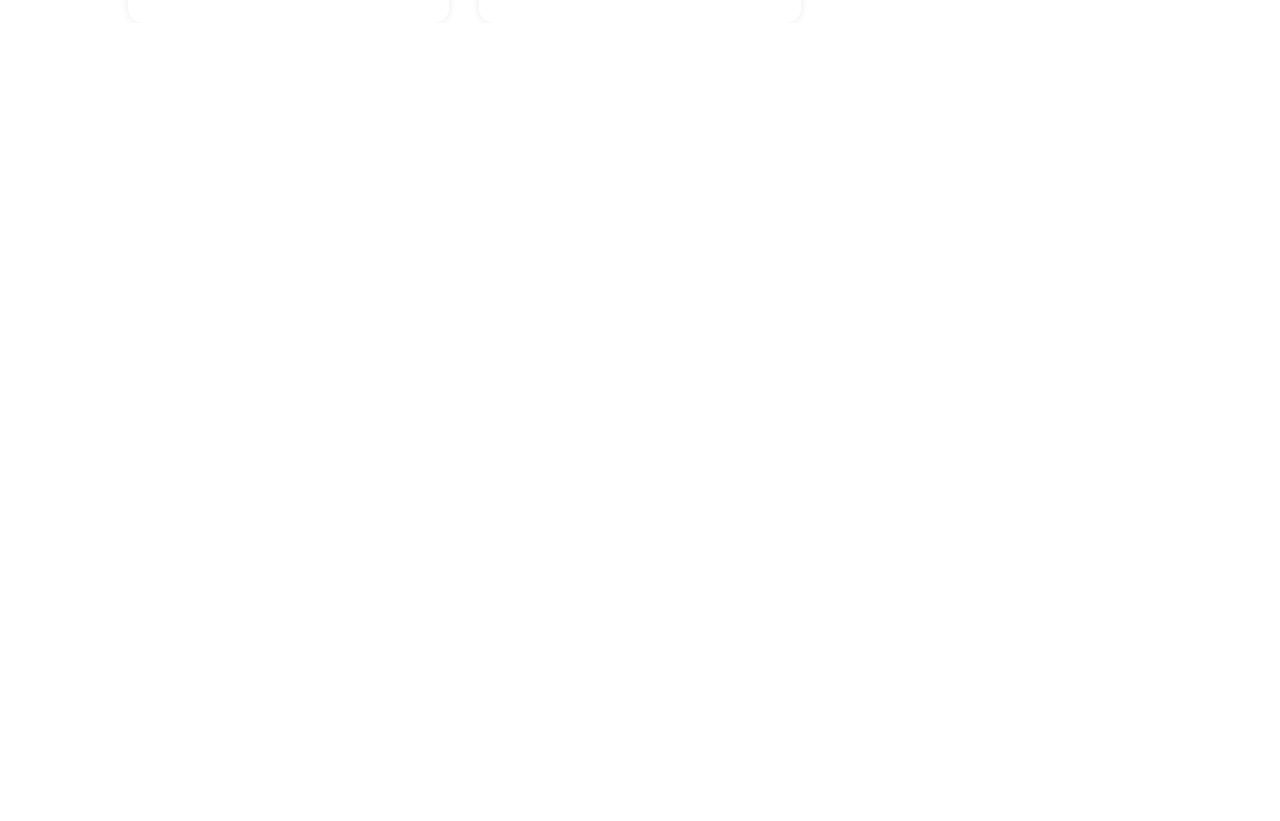
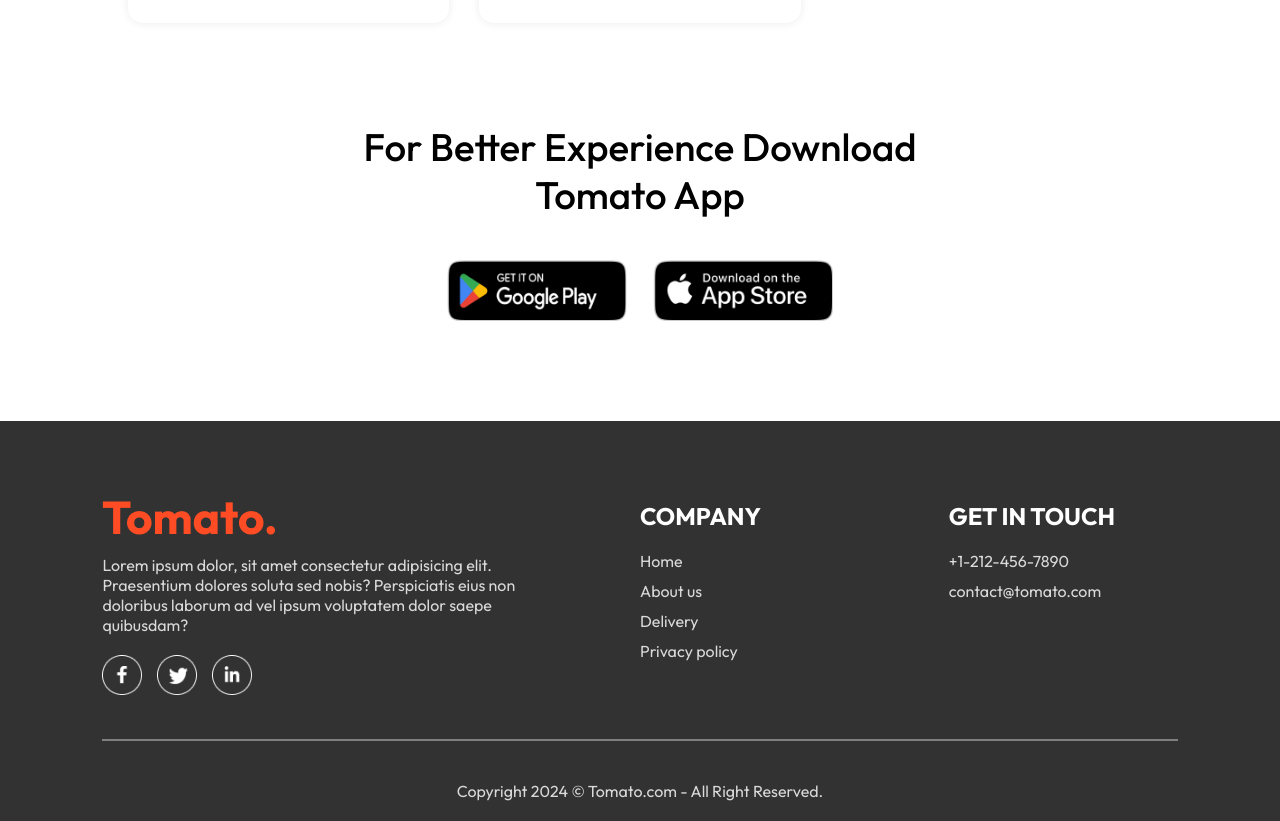
Before and after one commit to Juan372882/Orderfood, a React (Vite) app in the folder frontend/: page / in a window 1280 px wide. Shown: the part 5960-6781 px from the top of the page. Before the commit the page ends 5983 px from the top, so only its background shows below. Built offline with nearby package versions, Linux system fonts and the light colour scheme.

Commit message:
footer and, download options, finished

```diff
--- a/frontend/src/App.jsx
+++ b/frontend/src/App.jsx
@@ -1,21 +1,25 @@
-import React from 'react'
-import Navbar from './components/Nabvar/Navbar'
-import { Route, Routes } from 'react-router-dom'
-import Home from './pages/Home/Home'
-import Cart from './pages/Cart/Cart'
-import PlaceOrder from './pages/PlaceOrder/PlaceOrder'
+import React from "react";
+import Navbar from "./components/Nabvar/Navbar";
+import { Route, Routes } from "react-router-dom";
+import Home from "./pages/Home/Home";
+import Cart from "./pages/Cart/Cart";
+import PlaceOrder from "./pages/PlaceOrder/PlaceOrder";
+import Footer from "./components/Footer/Footer";
 
 const App = () => {
   return (
-    <div className='app'>
-      <Navbar/>
-      <Routes>
-        <Route path='/' element={<Home/>} />
-        <Route path='/cart' element={<Cart/>} />
-        <Route path='/order' element={<PlaceOrder/>} />
-      </Routes>
-    </div>
+    <>
+      <div className="app">
+        <Navbar />
+        <Routes>
+          <Route path="/" element={<Home />} />
+          <Route path="/cart" element={<Cart />} />
+          <Route path="/order" element={<PlaceOrder />} />
+        </Routes>
+      </div>
+      <Footer />
+    </>
   )
 }
 
-export default App
+export default App;
--- /dev/null
+++ b/frontend/src/components/AppDownload/AppDownload.css
@@ -0,0 +1,22 @@
+.app-download{
+    margin: auto auto;
+    margin-top: 100px;
+    font-size: max(3vw,20px);
+    text-align: center;
+    font-weight: 500;
+}
+.app-download-platforms{
+    display: flex;
+    justify-content: center;
+    gap: max(2vw,10px);
+    margin-top: 40px;
+}
+.app-download-platforms img{
+    width: max(30vw,120px);
+    max-width: 180px;
+    transition: 0.5s;
+    cursor: pointer;
+}
+.app-download-platforms img:hover{
+    transform: scale(1.05);
+}
--- /dev/null
+++ b/frontend/src/components/AppDownload/AppDownload.jsx
@@ -0,0 +1,17 @@
+import React from 'react'
+import './AppDownload.css'
+import { assets } from '../../assets/assets'
+
+const AppDownload = () => {
+  return (
+    <div className='app-download' id='app-download'>
+      <p>For Better Experience Download <br />Tomato App</p>
+      <div className="app-download-platforms">
+        <img src={assets.play_store} alt="" />
+        <img src={assets.app_store} alt="" />
+      </div>
+    </div>
+  )
+}
+
+export default AppDownload
--- /dev/null
+++ b/frontend/src/components/Footer/Footer.css
@@ -0,0 +1,42 @@
+.footer{
+    color: #d9d9d9;
+    background-color: #323232;
+    display: flex;
+    flex-direction: column;
+    align-items: center;
+    gap: 20px;
+    padding: 20px 8vw;
+    padding-top: 80px;
+    margin-top: 100px;
+}
+.footer-content{
+    width: 100%;
+    display: grid;
+    grid-template-columns: 2fr 1fr 1fr;
+    gap: 80px;
+}
+.footer-content-left, .footer-content-right, .footer-content-center{
+    display: flex;
+    flex-direction: column;
+    align-items: start;
+    gap: 20px;
+}
+.footer-content-left li, .footer-content-right li, .footer-content-center li{
+    list-style: none;
+    margin-bottom: 10px;
+    cursor: pointer;
+}
+.footer-content-right h2, .footer-content-center h2{
+    color: white;
+}
+.footer-social-icons img{
+    width: 40px;
+    margin-right: 15px;
+}
+.footer hr{
+    width: 100%;
+    height: 2px;
+    margin: 20px 0;
+    background-color: grey;
+    border: none;
+}
--- /dev/null
+++ b/frontend/src/components/Footer/Footer.jsx
@@ -0,0 +1,41 @@
+import React from 'react'
+import './Footer.css'
+import { assets } from '../../assets/assets'
+
+const Footer = () => {
+  return (
+    <div className='footer' id='footer'>
+      <div className="footer-content">
+        <div className="footer-content-left">
+            <img src={assets.logo} alt="" />
+            <p>Lorem ipsum dolor, sit amet consectetur adipisicing elit. Praesentium dolores soluta sed nobis? Perspiciatis eius non doloribus laborum ad vel ipsum voluptatem dolor saepe quibusdam?</p>
+            <div className="footer-social-icons">
+                <img src={assets.facebook_icon} alt="" />
+                <img src={assets.twitter_icon} alt="" />
+                <img src={assets.linkedin_icon} alt="" />
+            </div>
+        </div>
+        <div className="footer-content-center">
+            <h2>COMPANY</h2>
+            <ul>
+                <li>Home</li>
+                <li>About us</li>
+                <li>Delivery</li>
+                <li>Privacy policy</li>
+            </ul>
+        </div>
+        <div className="footer-content-right">
+            <h2>GET IN TOUCH</h2>
+            <ul>
+                <li>+1-212-456-7890</li>
+                <li>contact@tomato.com</li>
+            </ul>
+        </div>
+      </div>
+      <hr />
+      <p className="footer-copyright">Copyright 2024 © Tomato.com - All Right Reserved.</p>
+    </div>
+  )
+}
+
+export default Footer
--- a/frontend/src/pages/Home/Home.jsx
+++ b/frontend/src/pages/Home/Home.jsx
@@ -3,6 +3,7 @@
 import Header from '../../components/Header/Header'
 import ExploreMenu from '../../components/ExploreMenu/ExploreMenu'
 import FoodDisplay from '../../components/FoodDisplay/FoodDisplay'
+import AppDownload from '../../components/AppDownload/AppDownload'
 
 const Home = () => {
 
@@ -12,6 +13,7 @@
       <Header/>
       <ExploreMenu category={category} setCategory={setCategory}/>
       <FoodDisplay category={category}/>
+      <AppDownload/>
     </div>
   )
 }
```
